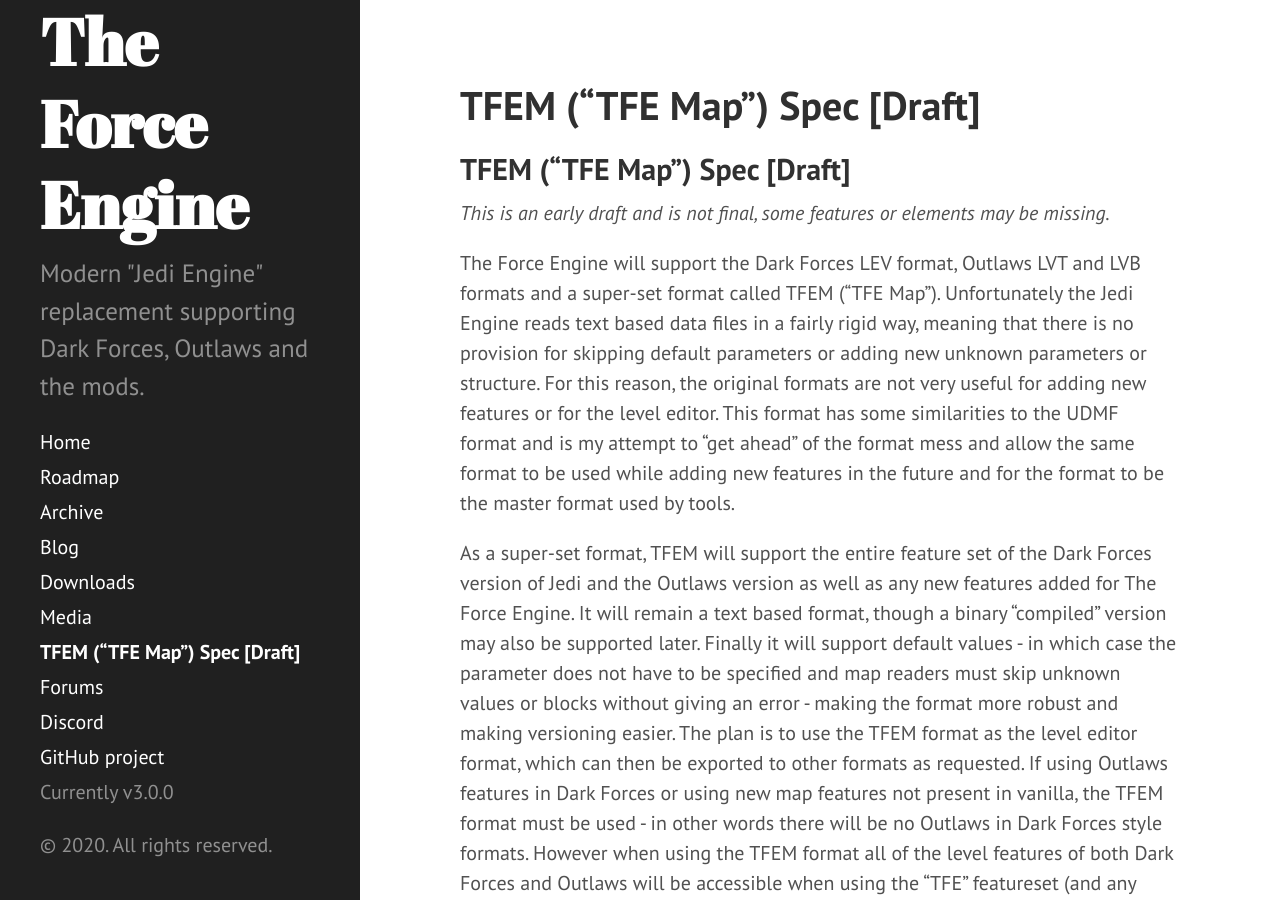
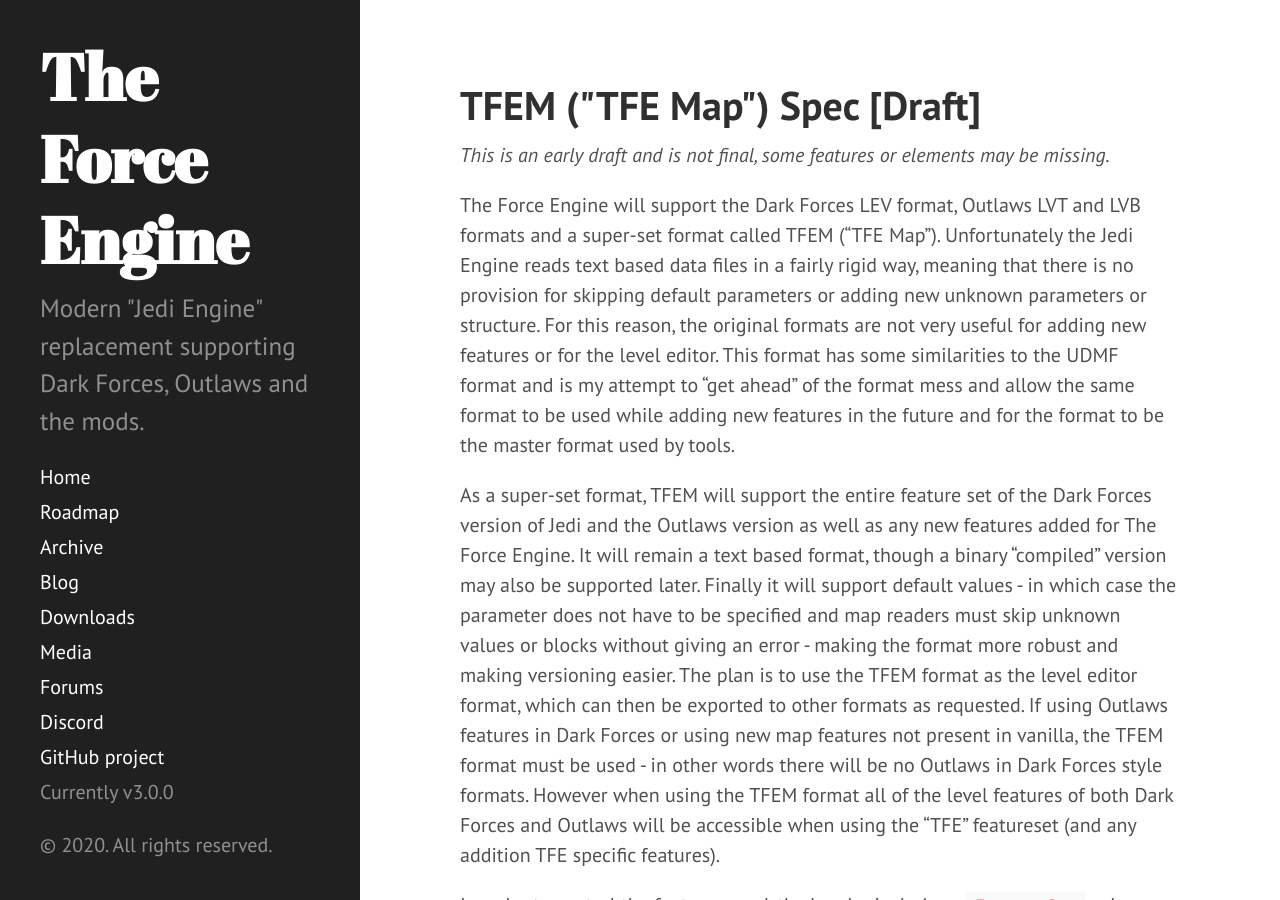
Before and after one commit to TheForceEngine/TheForceEngine.github.io, a Jekyll site: the page built from TFEM_Spec.md, in a window 1280 px wide and 900 px high. Built offline with Jekyll 4.4.1, drawn with Linux system fonts in a browser that asks for light colours; our own code applies the rules of GitHub Pages for plain Markdown files; some of the changed lines change nothing that is shown.

Commit message:
Update TFEM_Spec.md

```diff
--- a/TFEM_Spec.md
+++ b/TFEM_Spec.md
@@ -1,4 +1,7 @@
-## TFEM ("TFE Map") Spec [Draft]
+---
+layout: post
+title: TFEM ("TFE Map") Spec [Draft]
+---
 *This is an early draft and is not final, some features or elements may be missing.*
 
 The Force Engine will support the Dark Forces LEV format, Outlaws LVT and LVB formats and a super-set format called TFEM ("TFE Map"). Unfortunately the Jedi Engine reads text based data files in a fairly rigid way, meaning that there is no provision for skipping default parameters or adding new unknown parameters or structure. For this reason, the original formats are not very useful for adding new features or for the level editor. This format has some similarities to the UDMF format and is my attempt to "get ahead" of the format mess and allow the same format to be used while adding new features in the future and for the format to be the master format used by tools.
```
